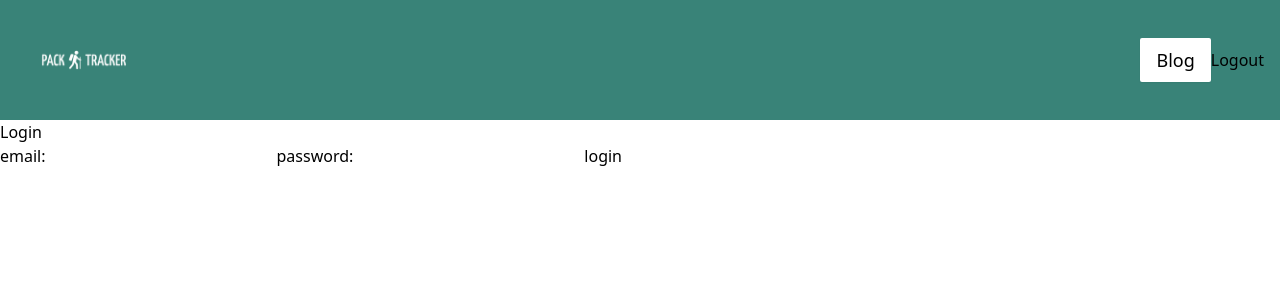
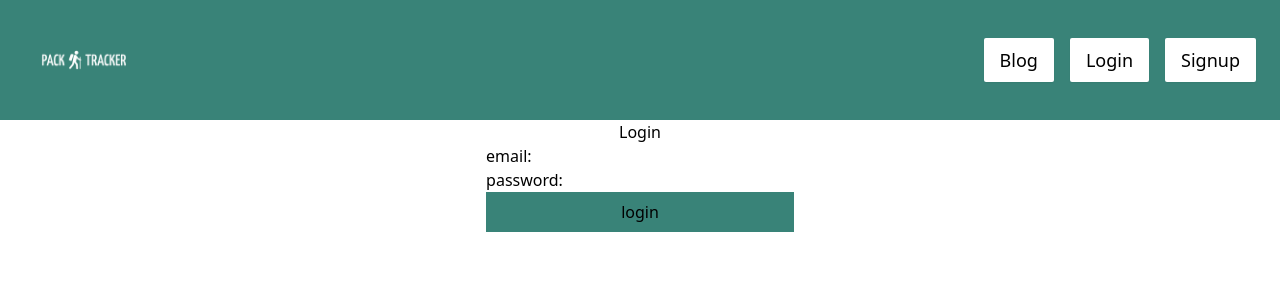
Before and after one commit to jrmeyers92/pack-tracker, a Next.js app: page /login in a window 1280 px wide. Shown: the top 300 px of the page. Built offline with nearby package versions, Linux system fonts and the light colour scheme; no server answers.

Commit message:
add in total weight and price on homepage

```diff
--- a/src/app/homePageComponents/GearList.js
+++ b/src/app/homePageComponents/GearList.js
@@ -5,13 +5,37 @@ import CatagoryList from "./CatagoryList";
 import { BsPlus } from "react-icons/bs";
 import { useDispatch } from "react-redux";
 import { addCatagory } from "../store";
+import { useEffect, useState } from "react";
+import { ozToLbAndOz } from "../utils/calculations";
 
 const GearList = () => {
   const dispatch = useDispatch();
+  const [totalWeight, setTotalWeight] = useState(0);
+  const [totalPrice, setTotalPrice] = useState(0);
 
   const gear = useSelector((state) => {
     return state.gear.gear;
   });
+
+  useEffect(() => {
+    let weight = 0;
+    let price = 0;
+
+    gear.forEach((list) => {
+      list.items.forEach((item) => {
+        if (item.price) {
+          price += parseInt(item.price);
+        }
+
+        if (item.weight) {
+          weight += parseInt(item.weight);
+        }
+      });
+    });
+
+    setTotalWeight(weight);
+    setTotalPrice(price);
+  }, [gear]);
 
   const addNewCatagory = () => {
     dispatch(addCatagory({}));
@@ -41,8 +65,8 @@ const GearList = () => {
         </button>
       </div> */}
       <div className="flex my-4">
-        <div className="mx-2">Total Weight:</div>
-        <div className="mx-2">Total Price: </div>
+        <div className="mx-2">Total Weight: {ozToLbAndOz(totalWeight)}</div>
+        <div className="mx-2">Total Price: ${totalPrice} </div>
       </div>
     </div>
   );
--- a/src/app/login/page.js
+++ b/src/app/login/page.js
@@ -15,9 +15,9 @@ const login = () => {
   };
 
   return (
-    <div>
+    <div className="container mx-auto flex items-center justify-center flex-col">
       <h2>Login</h2>
-      <form onSubmit={handleSubmit}>
+      <form onSubmit={handleSubmit} className="flex flex-col">
         <label>
           <span>email:</span>
           <input
@@ -36,7 +36,7 @@ const login = () => {
             value={password}
           />
         </label>
-        <button>login</button>
+        <button className="bg-primary px-4 py-2">login</button>
         {error && <p>{error}</p>}
       </form>
     </div>
--- a/src/app/shared/Nav.js
+++ b/src/app/shared/Nav.js
@@ -4,8 +4,11 @@ import Image from "next/image";
 import Link from "next/link";
 
 import { useLogout } from "../hooks/useLogout";
+import { useAuthContext } from "../hooks/useAuthContext";
 
 const Nav = () => {
+  const { user, authIsReady } = useAuthContext();
+
   const logout = useLogout();
 
   return (
@@ -24,11 +27,30 @@ const Nav = () => {
         {/* <li className="bg-white px-4 py-2 text-lg rounded-sm hover:bg-gray-100 cursor-pointer duration-150 shadow-sm hover:shadow-md">
           <Link href="/explore">Explore</Link>
         </li> */}
-        <li className="bg-white px-4 py-2 text-lg rounded-sm hover:bg-gray-100 cursor-pointer duration-150 shadow-sm hover:shadow-md">
+        <li className="bg-white mx-2 px-4 py-2 text-lg rounded-sm hover:bg-gray-100 cursor-pointer duration-150 shadow-sm hover:shadow-md">
           <Link href="/blog">Blog</Link>
         </li>
 
-        <li onClick={logout}>Logout</li>
+        {!user && (
+          <li className="bg-white mx-2 px-4 py-2 text-lg rounded-sm hover:bg-gray-100 cursor-pointer duration-150 shadow-sm hover:shadow-md">
+            <Link href="/login">Login</Link>
+          </li>
+        )}
+
+        {!user && (
+          <li className="bg-white mx-2 px-4 py-2 text-lg rounded-sm hover:bg-gray-100 cursor-pointer duration-150 shadow-sm hover:shadow-md">
+            <Link href="/signup">Signup</Link>
+          </li>
+        )}
+
+        {user && (
+          <li
+            onClick={logout}
+            className="bg-white mx-2 px-4 py-2 text-lg rounded-sm hover:bg-gray-100 cursor-pointer duration-150 shadow-sm hover:shadow-md"
+          >
+            Logout
+          </li>
+        )}
       </ul>
     </nav>
   );
```
